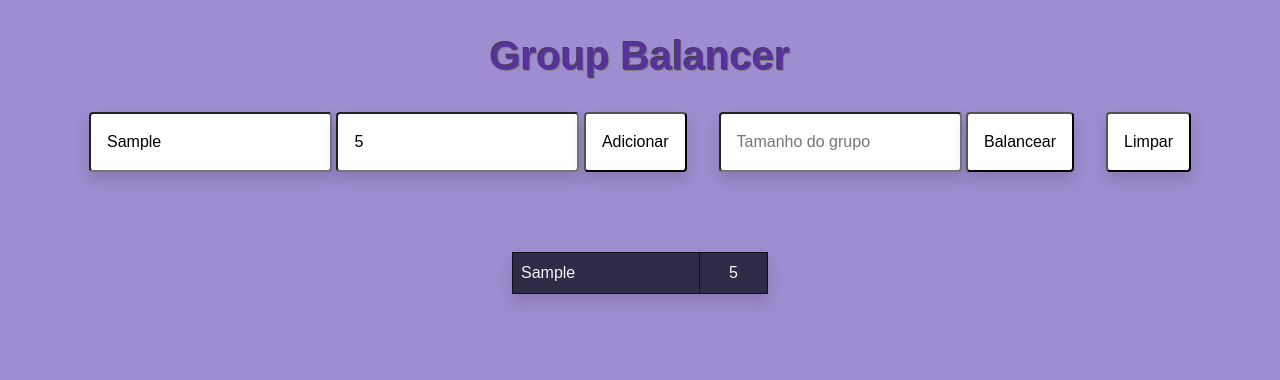
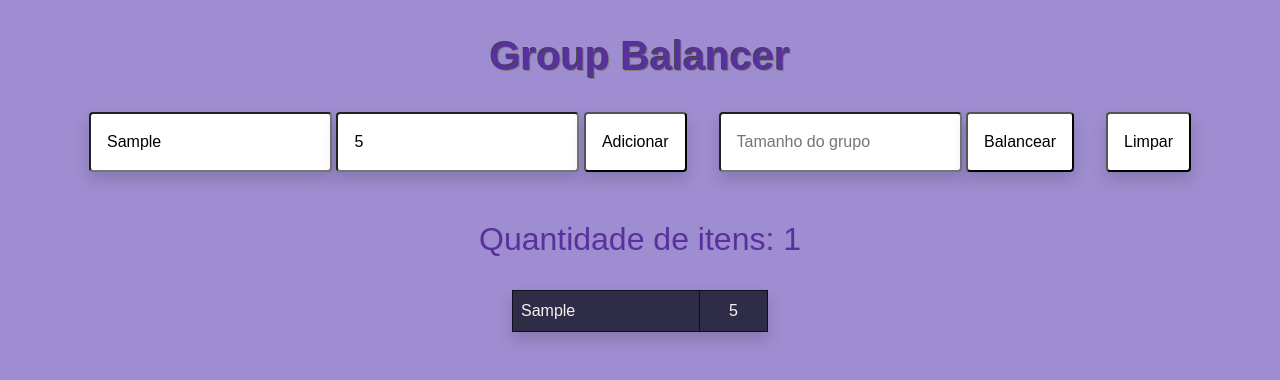
Before and after one commit to IeonardoDuarte/Group-Balancer, a plain HTML site: page index.html in a window 1280 px wide. Both pictures are taken after typing "Sample", "5" into the empty fields and a click on the button "Adicionar". Drawn offline with nearby package versions, Linux system fonts and the light colour scheme; a web font is replaced by a local one.

Commit message:
Adicionando um contador para mostrar quantos itens tem na lista

```diff
--- a/index.html
+++ b/index.html
@@ -33,6 +33,8 @@
         <button class="limpar shadow p-3 mb-5 bg-white rounded">Limpar</button>
     </header>
 
+    <h2 class="contador">Quantidade de itens: 0</h2>
+
     <div class="tabela">
         <table class="tabela-nomes table table-bordered shadow p-3 mb-5 bg-white rounded"></table>
     </div>
--- a/script.js
+++ b/script.js
@@ -20,6 +20,7 @@ window.onload = function () {
     const inputNome = document.querySelector('.input-nome');
     const inputPeso = document.querySelector('.input-peso');
     const inputQtd = document.querySelector('.input-qtd-por-grupo');
+    const contadorItens = document.querySelector('.contador');
     const tabela = document.querySelector('.tabela-nomes');
 
     let pessoas = [];
@@ -43,6 +44,7 @@ window.onload = function () {
 
     btnAdicionar.addEventListener('click', () => {
         pessoas.push(new Pessoa(inputNome.value, inputPeso.value));
+        contadorItens.innerHTML = `Quantidade de itens: ${pessoas.length}`;
         atualizaLista(pessoas);
     });
 
@@ -82,10 +84,4 @@ window.onload = function () {
         balanceado = [];
         tabela.innerHTML = '';
     });
-
-    // TODO - FAZER UM CONTADOR DE PESSOAS NA LISTA
-    // TODO - Arrumar o bug de adicionar um item sem conteúdo
-    // TODO - Arrumar bug de balancear lista com números impares ou grupos incompletos
-    // TODO - Deixar mais bonito
-
 };
--- a/styles/style.css
+++ b/styles/style.css
@@ -15,13 +15,19 @@ body {
 
 .cabecalho {
     width: 100vw;
-    margin: 2rem auto;
+    margin: 0 auto;
     display: flex;
     justify-content: center;
 }
 
 .grupo-balancear {
     margin: 0 2rem;
+}
+
+.contador {
+    margin: 0 0 2rem;
+    text-align: center;
+
 }
 
 .tabela {
```
